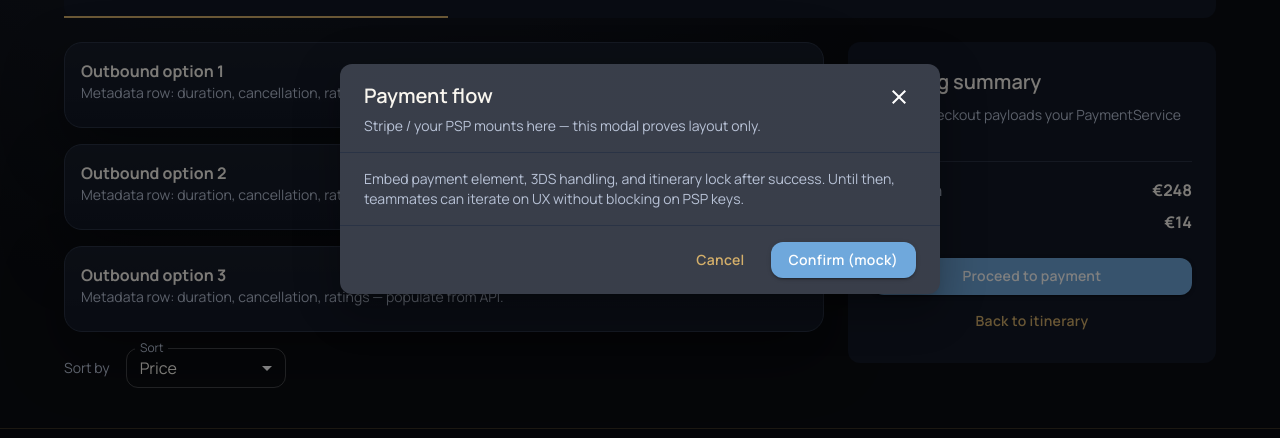
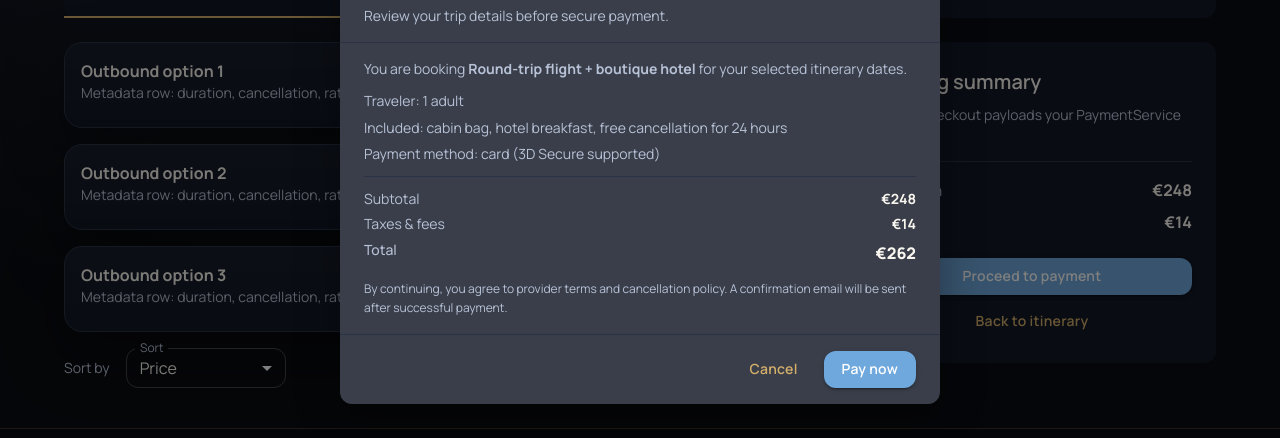
Before and after one commit to erii000/Lab-2, a React (Vite) app in the folder client/: page /booking in a window 1280 px wide. Both pictures are taken after a click on the button "Proceed to payment". Shown: the part 533-971 px from the top of the page. Built offline with nearby package versions, Linux system fonts and the light colour scheme; no server answers.

Commit message:
created reusable popup modal in booking confirmation

```diff
--- a/client/src/pages/BookingPage.jsx
+++ b/client/src/pages/BookingPage.jsx
@@ -155,21 +155,63 @@ export default function BookingPage() {
       <AppModal
         open={checkoutOpen}
         onClose={() => setCheckoutOpen(false)}
-        title="Payment flow"
-        subtitle="Stripe / your PSP mounts here — this modal proves layout only."
+        title="Confirm your booking"
+        subtitle="Review your trip details before secure payment."
         actions={
           <>
             <Button onClick={() => setCheckoutOpen(false)}>Cancel</Button>
             <Button variant="contained" color="secondary" onClick={() => setCheckoutOpen(false)}>
-              Confirm (mock)
+              Pay now
             </Button>
           </>
         }
       >
-        <Typography variant="body2" color="text.secondary">
-          Embed payment element, 3DS handling, and itinerary lock after success. Until then, teammates can iterate on UX
-          without blocking on PSP keys.
-        </Typography>
+        <Stack spacing={1.5}>
+          <Typography variant="body2" color="text.secondary">
+            You are booking <strong>Round-trip flight + boutique hotel</strong> for your selected itinerary dates.
+          </Typography>
+          <Stack spacing={0.8}>
+            <Typography variant="body2" color="text.secondary">
+              Traveler: 1 adult
+            </Typography>
+            <Typography variant="body2" color="text.secondary">
+              Included: cabin bag, hotel breakfast, free cancellation for 24 hours
+            </Typography>
+            <Typography variant="body2" color="text.secondary">
+              Payment method: card (3D Secure supported)
+            </Typography>
+          </Stack>
+          <Divider />
+          <Stack spacing={0.6}>
+            <Stack direction="row" justifyContent="space-between">
+              <Typography variant="body2" color="text.secondary">
+                Subtotal
+              </Typography>
+              <Typography variant="body2" fontWeight={700}>
+                €248
+              </Typography>
+            </Stack>
+            <Stack direction="row" justifyContent="space-between">
+              <Typography variant="body2" color="text.secondary">
+                Taxes & fees
+              </Typography>
+              <Typography variant="body2" fontWeight={700}>
+                €14
+              </Typography>
+            </Stack>
+            <Stack direction="row" justifyContent="space-between">
+              <Typography variant="subtitle2" color="text.secondary">
+                Total
+              </Typography>
+              <Typography variant="subtitle1" fontWeight={800}>
+                €262
+              </Typography>
+            </Stack>
+          </Stack>
+          <Typography variant="caption" color="text.secondary">
+            By continuing, you agree to provider terms and cancellation policy. A confirmation email will be sent after successful payment.
+          </Typography>
+        </Stack>
       </AppModal>
     </Container>
   );
```
